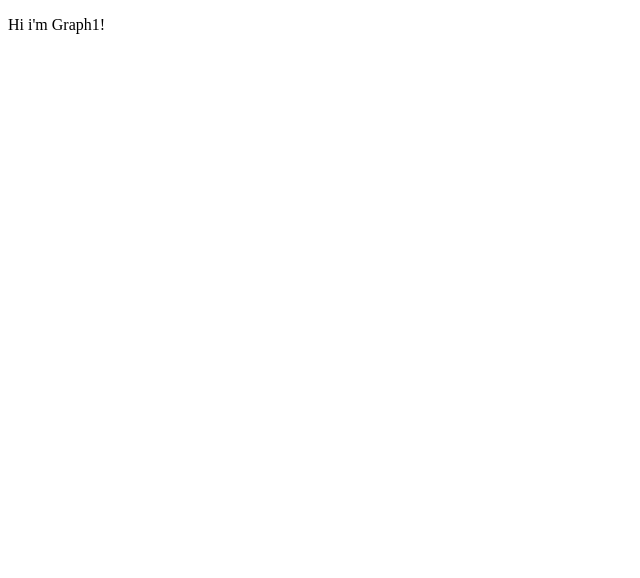
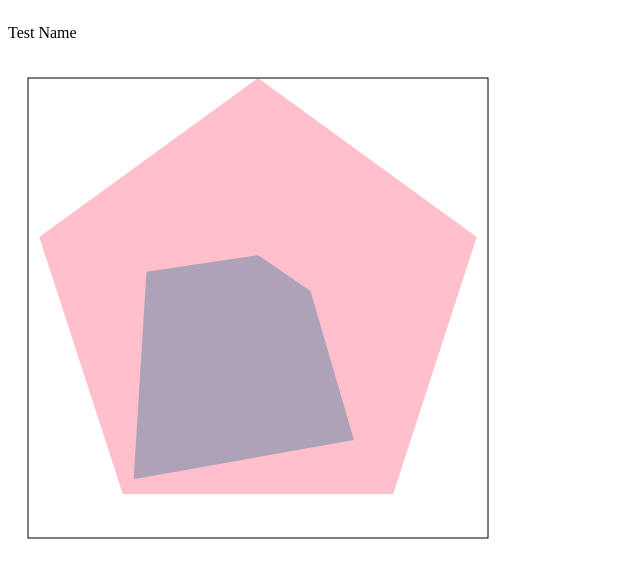
Before and after one commit to liam-t/radar-chart-react-component, a React (Create React App) app: page / in a window 1280 px wide. Shown: the top 578 px of the page, without its empty margins (0-640 px from the left). Built offline with nearby package versions, Linux system fonts and the light colour scheme.

Commit message:
first steps complete - now rendering polygons with svg paths and d3 radialpath that reflect correctly scaled data input

```diff
--- a/package.json
+++ b/package.json
@@ -10,6 +10,7 @@
     "prop-types": "^15.7.2",
     "react": "^16.13.1",
     "react-dom": "^16.13.1",
+    "react-resize-detector": "^4.2.3",
     "react-scripts": "3.4.1",
     "styled-components": "^5.1.0"
   },
--- a/src/App.jsx
+++ b/src/App.jsx
@@ -1,12 +1,77 @@
 import React from 'react';
-import styled from 'styled-components';
-import Graph1 from './components/Graph1.jsx';
+import styled from 'styled-components/macro';
+import RadarChart from 'components/RadarChart/index';
 
 function App() {
-  const data = {};
+  const data = [
+    {
+      name: 'series1',
+      color: 'pink',
+      axes: [
+        {
+          name: 'strength',
+          val: 100,
+          valDomain: [0, 100],
+        },
+        {
+          name: 'speed',
+          val: 100,
+          valDomain: [0, 100],
+        },
+        {
+          name: 'skill',
+          val: 100,
+          valDomain: [0, 100],
+        },
+        {
+          name: 'agility',
+          val: 100,
+          valDomain: [0, 100],
+        },
+        {
+          name: 'intellegence',
+          val: 100,
+          valDomain: [0, 100],
+        },
+      ],
+    },
+    {
+      name: 'series2',
+      color: 'lightblue',
+      axes: [
+        {
+          name: 'strength',
+          val: 23,
+          valDomain: [0, 100],
+        },
+        {
+          name: 'speed',
+          val: 24,
+          valDomain: [0, 100],
+        },
+        {
+          name: 'skill',
+          val: 71,
+          valDomain: [0, 100],
+        },
+        {
+          name: 'agility',
+          val: 92,
+          valDomain: [0, 100],
+        },
+        {
+          name: 'intellegence',
+          val: 51,
+          valDomain: [0, 100],
+        },
+      ],
+    },
+  ];
   return (
     <AppWrap>
-      <Graph1 data={data} />
+      <ChartWrap>
+        <RadarChart name="Test Name" series={data} />
+      </ChartWrap>
     </AppWrap>
   );
 }
@@ -14,3 +79,8 @@ function App() {
 export default App;
 
 const AppWrap = styled.div``;
+const ChartWrap = styled.div`
+  position: relative;
+  width: 500px;
+  height: 500px;
+`;
--- a/src/components/Graph1.jsx
+++ /dev/null
@@ -1,18 +0,0 @@
-import React from 'react';
-import PT from 'prop-types';
-import styled from 'styled-components';
-
-const propTypes = {};
-
-const Graph1 = () => {
-  return (
-    <Graph1Wrap>
-      <p>Hi i&apos;m Graph1!</p>
-    </Graph1Wrap>
-  );
-};
-Graph1.propTypes = propTypes;
-
-export default Graph1;
-
-const Graph1Wrap = styled.div``;
--- /dev/null
+++ b/src/components/RadarChart/Series.jsx
@@ -0,0 +1,63 @@
+import React from 'react';
+import PT from 'prop-types';
+import styled from 'styled-components/macro';
+import serieDef from 'models/serie';
+import {
+  // polygonHull,
+  scaleLinear,
+  lineRadial,
+} from 'd3';
+
+const propTypes = {
+  data: serieDef.isRequired,
+  radius: PT.number.isRequired,
+  color: PT.string,
+};
+const defaultProps = {
+  color: 'lightblue',
+};
+
+
+const getPoints = (axes, radius, scaleGen, angleSliceRadians) => {
+  const axesWithScale = axes.map((data) => ({
+    ...data,
+    rScale: scaleGen(data.valDomain, [0, radius]),
+  }));
+  const points = axesWithScale.map(({ val, valDomain, rScale }, i) => {
+    return [angleSliceRadians * i, rScale(val)];
+  });
+  return points;
+};
+
+const getPath = (points) => lineRadial()(points);
+
+
+const Series = ({ data, radius, color }) => {
+  const {
+    name,
+    axes,
+  } = data;
+  const angleSliceRadians = (Math.PI * 2) / axes.length;
+  const points = getPoints(axes, radius, scaleLinear, angleSliceRadians);
+  const path = getPath(points);
+
+  return (
+    <SeriesWrap>
+      <AxesPath
+        d={path}
+        color={color}
+        transform={`translate(${radius} ${radius})`}
+      />
+    </SeriesWrap>
+  );
+};
+Series.propTypes = propTypes;
+Series.defaultProps = defaultProps;
+
+export default Series;
+
+const SeriesWrap = styled.g``;
+const AxesPath = styled.path`
+  fill: ${(p) => p.color};
+  mix-blend-mode: multiply;
+`;
--- /dev/null
+++ b/src/components/RadarChart/Svg.jsx
@@ -0,0 +1,57 @@
+import React from 'react';
+import PT from 'prop-types';
+import styled from 'styled-components/macro';
+import serieDef from 'models/serie';
+import Series from './Series';
+
+const propTypes = {
+  width: PT.number.isRequired,
+  height: PT.number.isRequired,
+  series: PT.arrayOf(serieDef).isRequired,
+};
+const defaultProps = {};
+
+const Svg = ({
+  series,
+  width,
+  height,
+}) => {
+  const padding = {
+    top: 20,
+    bottom: 20,
+    left: 20,
+    right: 20,
+  };
+  const innerWidth = width - padding.left - padding.right;
+  // const innerHeight = height - padding.top - padding.bottom;
+  return (
+    <SvgEl width={width} height={height}>
+      <PadTransform transform={`translate(${padding.left} ${padding.top})`}>
+        <rect
+          width={innerWidth}
+          height={innerWidth}
+          stroke="black"
+          fill="none"
+        />
+        <SeriesContainer>
+          {series.map((data) => (
+            <Series
+              key={data.name}
+              data={data}
+              color={data.color}
+              radius={innerWidth / 2}
+            />
+          ))}
+        </SeriesContainer>
+      </PadTransform>
+    </SvgEl>
+  );
+};
+Svg.propTypes = propTypes;
+Svg.defaultProps = defaultProps;
+
+export default Svg;
+
+const SvgEl = styled.svg``;
+const PadTransform = styled.g``;
+const SeriesContainer = styled.g``;
--- /dev/null
+++ b/src/components/RadarChart/index.jsx
@@ -0,0 +1,56 @@
+import React from 'react';
+import PT from 'prop-types';
+import styled, { css } from 'styled-components/macro';
+import serieDef from 'models/serie';
+import ResizeDetector from 'react-resize-detector';
+import Svg from './Svg';
+
+const propTypes = {
+  name: PT.string,
+  series: PT.arrayOf(serieDef).isRequired,
+};
+const defaultProps = {
+  name: '',
+};
+
+const RadarChart = ({
+  name,
+  series,
+}) => {
+  return (
+    <RadarChartWrap>
+      {name && <Name>{name}</Name>}
+      <ResizeDetector handleWidth handleHeight>
+        {({ width, height }) => (
+          <Inner>
+            {width && (
+              <Svg
+                width={width}
+                height={height}
+                series={series}
+              />
+            )}
+          </Inner>
+        )}
+      </ResizeDetector>
+    </RadarChartWrap>
+  );
+};
+RadarChart.propTypes = propTypes;
+RadarChart.defaultProps = defaultProps;
+export default RadarChart;
+
+
+const absCss = css`
+  position: absolute;
+  width: 100%;
+  height: 100%;
+  top: 0;
+  left: 0;
+`;
+
+const RadarChartWrap = styled.div`
+  ${absCss};
+`;
+const Name = styled.p``;
+const Inner = styled.div``;
--- a/src/components/_BP.jsx
+++ b/src/components/_BP.jsx
@@ -1,6 +1,6 @@
 import React from 'react';
 import PT from 'prop-types';
-import styled from 'styled-components';
+import styled from 'styled-components/macro';
 
 const propTypes = {};
 const defaultProps = {};
@@ -11,7 +11,7 @@ const Boilerplate = () => {
       <p>Hi i&apos;m Boilerplate!</p>
     </BoilerplateWrap>
   );
-}
+};
 Boilerplate.propTypes = propTypes;
 Boilerplate.defaultProps = defaultProps;
 
--- a/src/index.js
+++ b/src/index.js
@@ -4,10 +4,8 @@ import App from './App.jsx';
 import * as serviceWorker from './serviceWorker';
 
 ReactDOM.render(
-  <React.StrictMode>
-    <App />
-  </React.StrictMode>,
-  document.getElementById('root')
+  <App />,
+  document.getElementById('root'),
 );
 
 // If you want your app to work offline and load faster, you can change
--- /dev/null
+++ b/src/models/axis.js
@@ -0,0 +1,9 @@
+import PT from 'prop-types';
+
+export const shape = {
+  name: PT.string.isRequired,
+  val: PT.number.isRequired,
+  valDomain: PT.arrayOf(PT.number).isRequired,
+};
+
+export default PT.shape(shape);
--- /dev/null
+++ b/src/models/serie.js
@@ -0,0 +1,9 @@
+import PT from 'prop-types';
+import axisDef from './axis';
+
+export const shape = {
+  name: PT.string.isRequired,
+  axes: PT.arrayOf(axisDef).isRequired,
+};
+
+export default PT.shape(shape);
```
Also changed, not shown: 1 other file (tests, documents, lock files or other folders).
